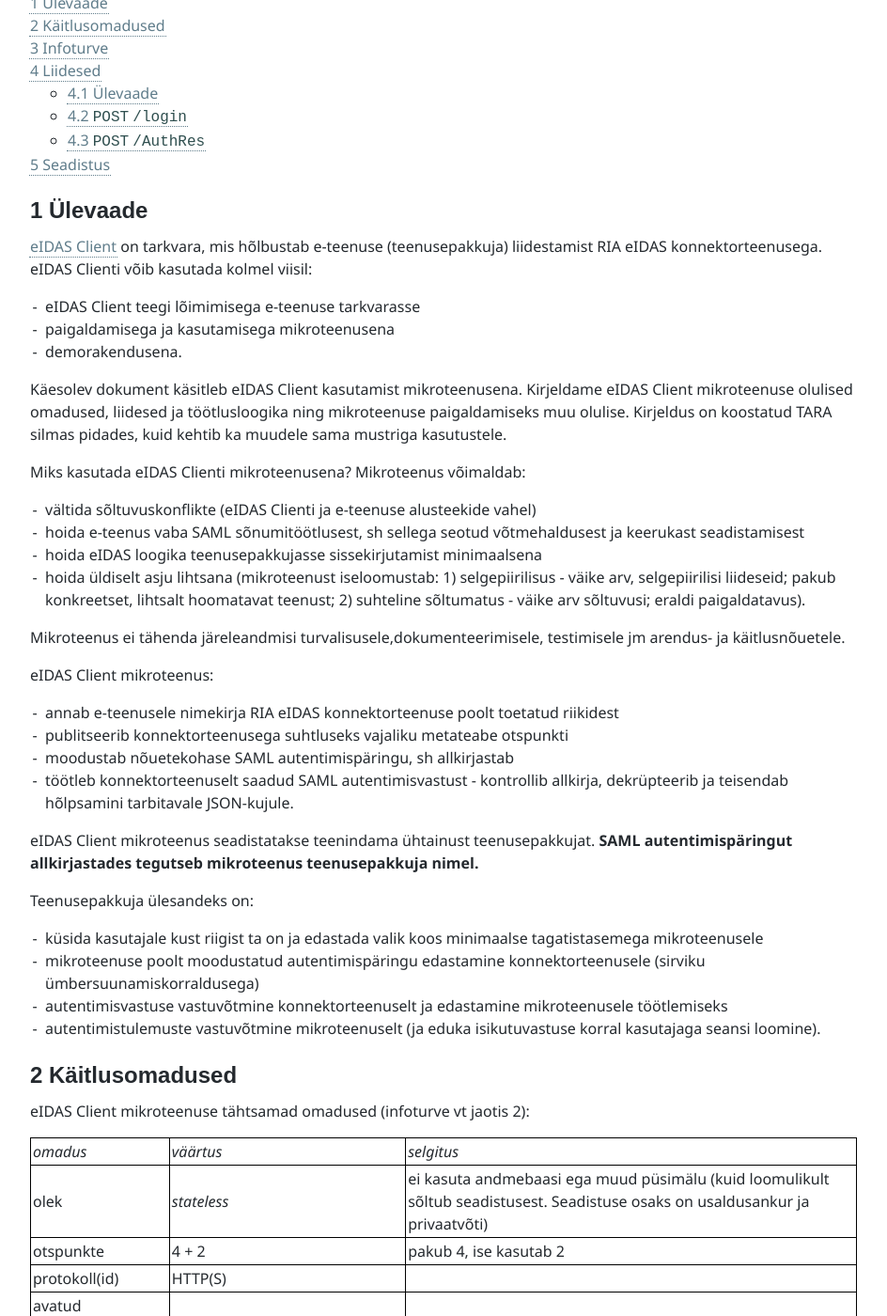
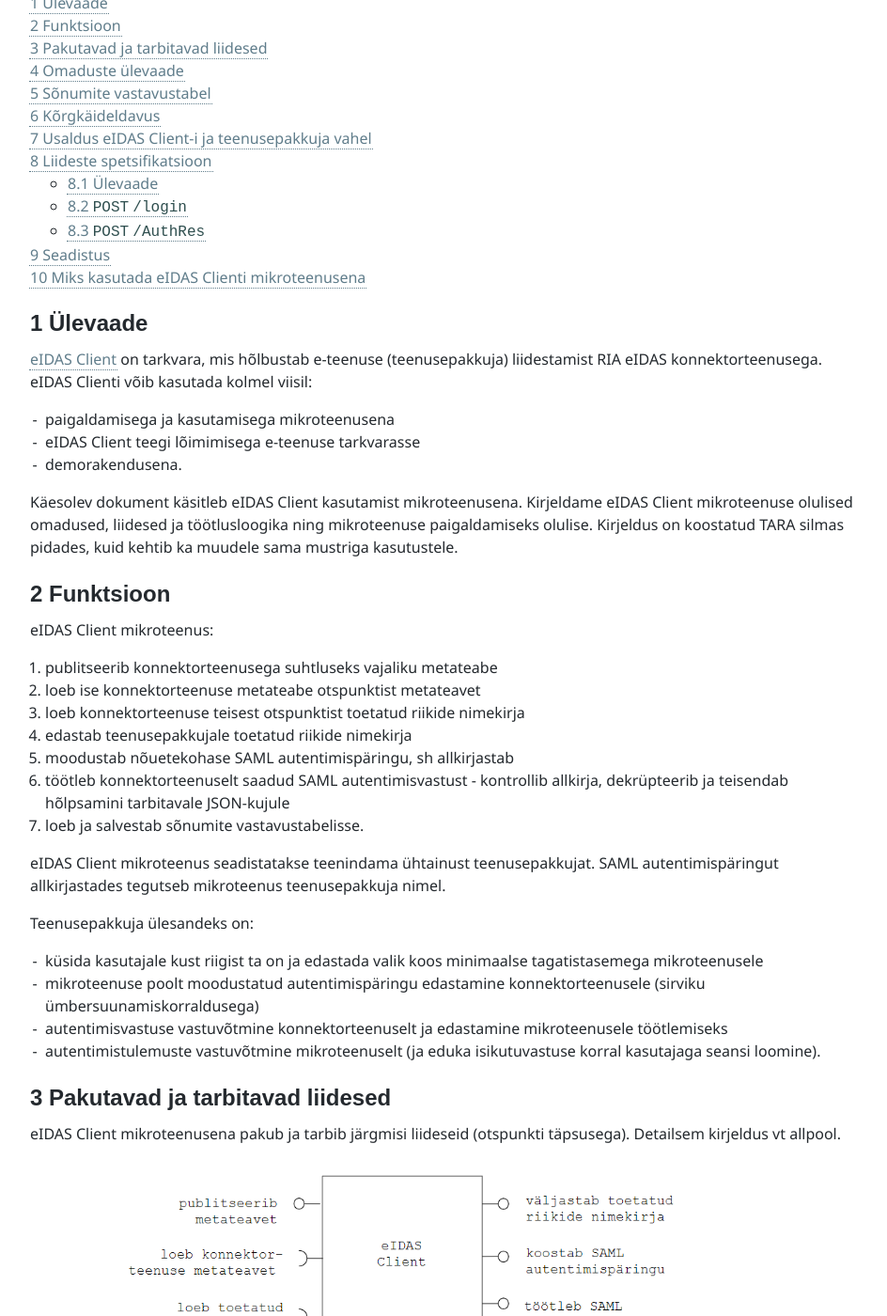
Before and after one commit to e-gov/eIDAS-Node, a Jekyll site: the page built from Mikroteenusena.md, in a window 1280 px wide and 1400 px high, scrolled down 239 px. Shown: the whole window at 94% size, without its empty margins (0-944 px from the left). Built offline with Jekyll 4.4.1, drawn with Linux system fonts in a browser that asks for light colours; our own code applies the rules of GitHub Pages for plain Markdown files; some of the changed text lies outside the part shown.

Commit message:
eIDAS Client mikroteenus

```diff
--- a/Mikroteenusena.md
+++ b/Mikroteenusena.md
@@ -2,9 +2,9 @@
 permalink: Mikroteenusena
 ---
 
-# eIDAS Client mikroteenusena
+# eIDAS Client mikroteenus
 {: .no_toc}
-v 0.2, 22.02.2018
+v 0.3, 28.02.2018
 
 - TOC
 {:toc}
@@ -12,27 +12,24 @@ v 0.2, 22.02.2018
 ## 1 Ülevaade
 
 [eIDAS Client](https://github.com/e-gov/eIDAS-Client) on tarkvara, mis hõlbustab e-teenuse (teenusepakkuja) liidestamist RIA eIDAS konnektorteenusega. eIDAS Clienti võib kasutada kolmel viisil:
+- paigaldamisega ja kasutamisega mikroteenusena
 - eIDAS Client teegi lõimimisega e-teenuse tarkvarasse
-- paigaldamisega ja kasutamisega mikroteenusena
 - demorakendusena.
 
-Käesolev dokument käsitleb eIDAS Client kasutamist mikroteenusena. Kirjeldame eIDAS Client mikroteenuse olulised omadused, liidesed ja töötlusloogika ning mikroteenuse paigaldamiseks muu olulise. Kirjeldus on koostatud TARA silmas pidades, kuid kehtib ka muudele sama mustriga kasutustele.
+Käesolev dokument käsitleb eIDAS Client kasutamist mikroteenusena. Kirjeldame eIDAS Client mikroteenuse olulised omadused, liidesed ja töötlusloogika ning mikroteenuse paigaldamiseks olulise. Kirjeldus on koostatud TARA silmas pidades, kuid kehtib ka muudele sama mustriga kasutustele.
 
-Miks kasutada eIDAS Clienti mikroteenusena? Mikroteenus võimaldab:
-- vältida sõltuvuskonflikte (eIDAS Clienti ja e-teenuse alusteekide vahel)
-- hoida e-teenus vaba SAML sõnumitöötlusest, sh sellega seotud võtmehaldusest ja keerukast seadistamisest
-- hoida eIDAS loogika teenusepakkujasse sissekirjutamist minimaalsena
-- hoida üldiselt asju lihtsana (mikroteenust iseloomustab: 1) selgepiirilisus - väike arv, selgepiirilisi liideseid; pakub konkreetset, lihtsalt hoomatavat teenust; 2) suhteline sõltumatus - väike arv sõltuvusi; eraldi paigaldatavus).
-
-Mikroteenus ei tähenda järeleandmisi turvalisusele,dokumenteerimisele, testimisele jm arendus- ja käitlusnõuetele.
+## 2 Funktsioon
 
 eIDAS Client mikroteenus:
-- annab e-teenusele nimekirja RIA eIDAS konnektorteenuse poolt toetatud riikidest
-- publitseerib konnektorteenusega suhtluseks vajaliku metateabe otspunkti
-- moodustab nõuetekohase SAML autentimispäringu, sh allkirjastab
-- töötleb konnektorteenuselt saadud SAML autentimisvastust - kontrollib allkirja, dekrüpteerib ja teisendab hõlpsamini tarbitavale JSON-kujule.
+1. publitseerib konnektorteenusega suhtluseks vajaliku metateabe
+2. loeb ise konnektorteenuse metateabe otspunktist metateavet
+3. loeb konnektorteenuse teisest otspunktist toetatud riikide nimekirja
+4. edastab teenusepakkujale toetatud riikide nimekirja
+5. moodustab nõuetekohase SAML autentimispäringu, sh allkirjastab
+6. töötleb konnektorteenuselt saadud SAML autentimisvastust - kontrollib allkirja, dekrüpteerib ja teisendab hõlpsamini tarbitavale JSON-kujule
+7. loeb ja salvestab sõnumite vastavustabelisse.
 
-eIDAS Client mikroteenus seadistatakse teenindama ühtainust teenusepakkujat. **SAML autentimispäringut allkirjastades tegutseb mikroteenus teenusepakkuja nimel.**
+eIDAS Client mikroteenus seadistatakse teenindama ühtainust teenusepakkujat. SAML autentimispäringut allkirjastades tegutseb mikroteenus teenusepakkuja nimel.
 
 Teenusepakkuja ülesandeks on:
 - küsida kasutajale kust riigist ta on ja edastada valik koos minimaalse tagatistasemega mikroteenusele
@@ -40,37 +37,81 @@ Teenusepakkuja ülesandeks on:
 - autentimisvastuse vastuvõtmine konnektorteenuselt ja edastamine mikroteenusele töötlemiseks
 - autentimistulemuste vastuvõtmine mikroteenuselt (ja eduka isikutuvastuse korral kasutajaga seansi loomine).
 
-## 2 Käitlusomadused
+## 3 Pakutavad ja tarbitavad liidesed
 
-eIDAS Client mikroteenuse tähtsamad omadused (infoturve vt jaotis 2):
-
-_omadus_ | _väärtus_ | _selgitus_
-olek | _stateless_ | ei kasuta andmebaasi ega muud püsimälu (kuid loomulikult sõltub seadistusest. Seadistuse osaks on usaldusankur ja privaatvõti)
-otspunkte | 4 + 2 | pakub 4, ise kasutab 2
-protokoll(id) | HTTP(S) |
-avatud pöördumistele välisvõrgust | jah | `/metadata` otspunkt, vt allpool
-pöördub välisvõrku | jah | RIA konnektorteenuse metateabe (`/ConnectorResponderMetadata`) ja toetatud riikide nimekirja poole. (TARA puhul pöördumised ei tarvitse väljuda välisvõrku)
-kasutajaliides (UI) | ei | otsesuhtlus kasutajaga (sirvikuga) puudub
-seadistus | seadistusfaili abil, vt allpool
-logimine | ei | // TODO Analüüsida logimise vajadust //
-isikuandmete töötlus | töödeldakse, teenusepakkuja poolt kasutatava eIDAS autentimisteenuse kontekstis
-testimine |   | // TODO //
-
-## 3 Infoturve
-
-Ligipääsu `/login` ja `/AuthRes` otspunktidele tohib anda ainult teenusepakkujale (s.t sisevõrgus olevale rakendusele).  Kaitstakse HTTPS-ga, sertidega ja usaldusankru seadmisega mikroteenuse seadistuses.
-
-Ligipääs otspunktile `/metadata` ei vaja piiramist (metateave on avalik).
-
-## 4 Liidesed
-
-### 4.1 Ülevaade
-
-eIDAS Client mikroteenusena pakub ja tarbib järgmisi otspunkte (joonis 1). Otspunktid on spetsifitseeritud allpool.
+eIDAS Client mikroteenusena pakub ja tarbib järgmisi liideseid (otspunkti täpsusega). Detailsem  kirjeldus vt allpool.
 
 <img src='img/Mikroteenusena.PNG' width='600' style='margin-left: 6em;'>
 
-Joonis 1. eIDAS Client liidesed
+## 4 Omaduste ülevaade
+
+eIDAS Client mikroteenuse tähtsamad omadused:
+
+_omadus_ | _väärtus_ | _selgitus_
+olek | _stateful_ | kasutab sõnumite vastavustabelit, vt allpool
+otspunkte | 7 | pakub 4, ise kasutab 3
+protokoll(id) | HTTPS |
+avatud pöördumistele välisvõrgust | jah | metateabe publitseerimise otspunkt, vt allpool
+pöördub välisvõrku | jah | RIA konnektorteenuse metateabe (`/ConnectorResponderMetadata`) ja toetatud riikide nimekirja poole. (TARA puhul pöördumised ei tarvitse väljuda välisvõrku)
+kasutajaliides (UI) | ei | otsesuhtlus kasutajaga (sirvikuga) puudub
+seadistus | seadistusfaili abil, vt allpool. Seadistuse osaks on privaatvõti, sert ja usaldusankur. |
+logimine | ei | // TODO Analüüsida logimise vajadust //
+isikuandmete töötlus | töödeldakse, teenusepakkuja poolt kasutatava eIDAS autentimisteenuse kontekstis
+testimine | jah | // TODO Siduda //
+
+## 5 Sõnumite vastavustabel
+
+Sõnumite vastavustabel on vajalik kontrollimaks, et SAML autentimisvastuse kokkuviimiseks autentimispäringuga.
+
+SAML [autentimispäringusse](Spetsifikatsioon#6-autentimispäring) (`AuthnRequest`) pannakse identifikaator `ID` (päringu identifikaator).
+SAML [autentimisvastuses](Spetsifikatsioon#7-autentimisvastus) (`AuthnResponse`), väljas `InResponseTo` tuleb sama identifikaator tagasi. Autentimisvastuse saamisel tuleb muu hulgas kontrollida, et:
+- väljas `InResponseTo` oleva identifikaatoriga autentimispäring üldse saadeti
+- ja vastamisaeg ei ole täis saanud
+- ja vastust ei ole juba töödeldud (kaitse taasesitusründe vastu).
+
+Selleks tuleb meeles pidada väljasaadetud autentimispäringute identifikaatoreid.
+
+eIDAS tehhniline spetsifikatsioon otseselt ei nõua, kuid võimalusel peaksime päringu identifikaatori panema ka küpsisena kasutaja sirvikusse. Autentimiselt tagasi tulles peaksime kontrollima, et küpsises olev väärtus langeks kokku autentimisvastuse `InResponseTo` väärtusega. Sellega saaksime kaitse sõnumite "ristimineku" vastu.
+
+Ülalnimetatud kontrollide võimaldamiseks tuleb pidada sõnumite vastavustabelit. Vastavustabel on järgmise struktuuriga:
+
+| ID | saatmisaeg  | vastus saadud |
+|:--:|:-----------:|:----------------:|
+| 123 | timestamp  |   false          |
+...
+
+Autentimispäringu saatmisel lisatakse kirje. Autentimisvastuse töötlemisel leitakse tabelist vastav kirje, kontrollitakse mitte aegumist ja märgitakse vastus saaduks.
+
+Vastavustabeli võib lahendada _in-memory_ struktuuriga. eIDAS konnektorteenuses (kus samuti vastavustabelit peetakse) on kasutusel Java Hashtable.
+
+## 6 Kõrgkäideldavus
+
+Üldine nõue on, et kõik arendatavad komponendid, v.a andmebaasid, oleksid paigaldatavad mitmes instantsis. eIDAS Client-i puhul tuleb siiski arvestada, et koormuse jagamise reaalne vajadus on kaheldav. Me ei ennusta välismaalaste nii suurt tungi meie e-teenustesse, vähemalt esialgu. Teenuse katkestuse vältimine, automaatne _hot switching_ on ehk tähtsam motiiv. Ka siin saaks lahendada ehk varuinstantsi hoidmisega ja selle aktiveerimisega süsteemiadministraatori poolt käsitsi põhinstantsi tõrke korral.
+
+Vaatamata sellele tuleks komponendid arendada selliseks, et mitmes instantsis, _hot switching_ kasutamine oleks võimalik. eIDAS Client-i puhul on see võimalik. eIDAS Client saab mitmes instantsis paigaldada (vt järgnev joonis).
+
+<img src='img/MitmesInstantsis.PNG' width='600' style='margin-left: 6em;'>
+
+ Instantsid peavad kasutama ühist vastavustabelit. Ühise vastavustabeli saab teostada andmebaasiga.
+
+## 7 Usaldus eIDAS Client-i ja teenusepakkuja vahel
+
+eIDAS Client allkirjastab SAML autentimispäringu, teenusepakkuja privaatvõtmega ja teenusepakkuja nimel. Autentimisvastuse töötlemisel dekrüpteerib eIDAS Client autentimisvastuse, kasutades teenusepakkuja privaatvõtit. Need on tundlikud, kaitset vajavad toimingud. Autentimispäringu koostamise ja autentimisvastuse töötlemise otspunktidele tohib juurdepääs olla ainult teenusepakkujal (eIDAS Client-i kasutamisel TARA-s - TARA Serveril).
+
+eIDAS Client paigaldatakse teenusepakkujaga samas sisevõrgus. Kuid ka siis tuleb ühendust kaitsta. Ühendus tuleb teha HTTPS-ga, vastastikuse autentimisega (_mutual authentication_). Otstarbekas on kasutada asutuse sisemise usaldusteenuse pakkuja (_enterprise CA_) serte. Võtmete ja sertide paigalduse plaan (PEM-failide nimetustes `server` ja `client` väljendavad eIDAS Client-i toimimist HTTP serveri rollis teenusepakkuja suhtes):
+
+                       |  eIDAS Client    | teenusepakkuja
+privaatvõti            |  `server-key.pem`  | `client-key.pem`
+sert                   |  `server-crt.pem`  | `client-crt.pem`
+usaldusankur (CA sert) |  `ca-crt.pem`      | `ca-crt.pem`
+
+Sama CA võib serte välja anda ka teistele rakendustele. Seetõttu tuleb kontrollida ka serdis määratud nime (CN). Tühistusnimekirja (CRL) kasutamine ei ole vajalik.
+
+Ligipääs metateabe publitseerimise otspunktile ei vaja piiramist (metateave on avalik).
+
+## 8 Liideste spetsifikatsioon
+
+### 8.1 Ülevaade
 
 |  nr  |  pakub/kasutab  |  välis- v siseliides | protokoll [, meetod] |  URL v selle osa  | selgitus | ligipääs |
 |:----:|:---------------:|:--------------------:|:----------------------:|:-----------------:|-------------|------|
@@ -80,7 +121,7 @@ Joonis 1. eIDAS Client liidesed
 | 4 | pakub | sise | HTTP(S), `POST` | `/AuthRes` | Töötleb SAML autentimisvastussõnumi. | ainult teenusepakkujal |
 | 5 | kasutab | välis | HTTPS, `GET` | `/ConnectorResponderMetadata` | Loeb RIA eIDAS konnektorteenuse metateavet | avalik |
 
-### 4.2 `POST` `/login`
+### 8.2 `POST` `/login`
 
 Sisend:
 
@@ -96,7 +137,7 @@ Väljund:
 
 // TODO Näide. Või viidata konnektorteenuse speki näitele? //
 
-### 4.3 `POST` `/AuthRes`
+### 8.3 `POST` `/AuthRes`
 
 Sisend:
 
@@ -111,7 +152,7 @@ Väljund:
 
 // TODO Näide //
 
-## 5 Seadistus
+## 9 Seadistus
 
 Teenusepakkuja metateabe seadistus
 
@@ -140,3 +181,13 @@ AuthnRequesti seadistus
 | Parameeter        | Kohustuslik | Kirjeldus, näide |
 | :---------------- | :---------- | :----------------|
 | `eidas.client.providerName` | Jah | `/saml2p:AuthnRequest/@ProviderName` väärtus. |
+
+## 10 Miks kasutada eIDAS Clienti mikroteenusena
+
+Mikroteenus võimaldab:
+- vältida sõltuvuskonflikte (eIDAS Clienti ja e-teenuse alusteekide vahel)
+- hoida e-teenus vaba SAML sõnumitöötlusest, sh sellega seotud võtmehaldusest ja keerukast seadistamisest
+- hoida eIDAS loogika teenusepakkujasse sissekirjutamist minimaalsena
+- hoida üldiselt asju lihtsana (mikroteenust iseloomustab: 1) selgepiirilisus - väike arv, selgepiirilisi liideseid; pakub konkreetset, lihtsalt hoomatavat teenust; 2) suhteline sõltumatus - väike arv sõltuvusi; eraldi paigaldatavus).
+
+Mikroteenus ei tähenda järeleandmisi turvalisusele,dokumenteerimisele, testimisele jm arendus- ja käitlusnõuetele.
```
Also changed, not shown: img/Mikroteenusena.PNG, img/MitmesInstantsis.PNG (added).
